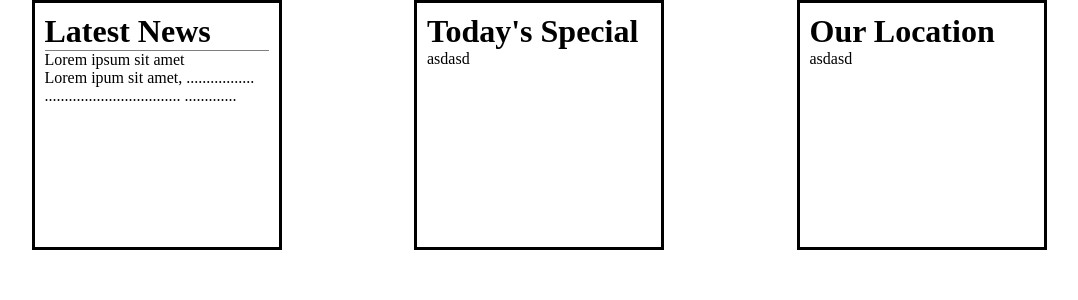
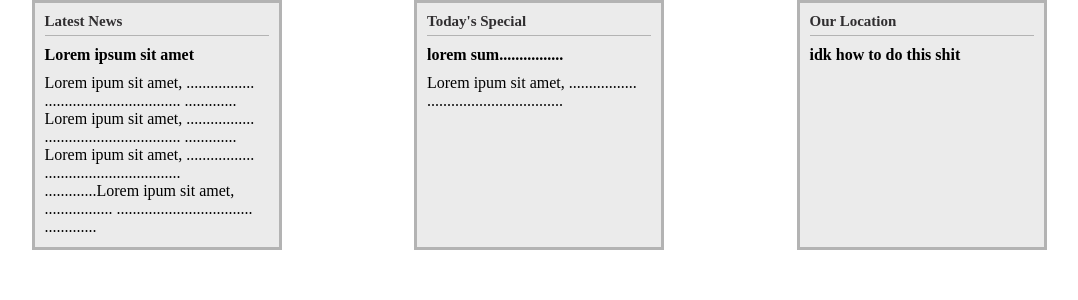
Before and after one commit to Kese-Sweat/group-restaurant, a React (Create React App) app in the folder restaurant/: page / in a window 1280 px wide. Shown: the top 300 px of the page, without its empty margins (101-1179 px from the left). Built offline with nearby package versions, Linux system fonts and the light colour scheme.

Commit message:
added content

```diff
--- a/restaurant/src/components/Cards.js
+++ b/restaurant/src/components/Cards.js
@@ -11,23 +11,33 @@ return(
 <div>
     <ul className="cardsList">
         <li className="cardsContent">
-            <h1 className="news">Latest News</h1>
-            <span>Lorem ipsum sit amet</span><br></br>
-            <span>Lorem ipum sit amet, .................
+            <h1 className="cardHeader">Latest News</h1>
+            <span className="cardTitle">Lorem ipsum sit amet</span><br></br>
+            <p className="cardsParagraph">Lorem ipum sit amet, .................
+                ..................................
+                ............. Lorem ipum sit amet, .................
                 ..................................
                 .............
-            </span>
+                Lorem ipum sit amet, .................
+                ..................................
+                .............Lorem ipum sit amet, .................
+                ..................................
+                .............
+            </p>
 
 
         </li>
         <li className="cardsContent">
-            <h1>Today's Special</h1>
-            <span>asdasd</span>
+            <h1 className="cardHeader">Today's Special</h1>
+            <span className="cardTitle">lorem sum................</span>
+            <p className="cardsParagraph"> Lorem ipum sit amet, .................
+                ..................................
+            </p>
 
         </li>
         <li className="cardsContent">
-            <h1>Our Location</h1>
-            <span>asdasd</span>
+            <h1 className="cardHeader">Our Location</h1>
+            <span className="cardTitle">idk how to do this shit</span>
 
         </li>
 
--- a/restaurant/src/styles/Cards.css
+++ b/restaurant/src/styles/Cards.css
@@ -18,11 +18,28 @@
     height: 250px;
     border-style: solid;
     padding: 10px;
+
+    background-color: rgb(235,235,235);
+    border-color: rgb(179,179,179);
+
 }
 
-.news{
+.cardHeader{
 
-    border-bottom: grey;
+    border-bottom: rgb(179,179,179);
     border-bottom-style: solid;
     border-width: thin;
+    font-size: 15px;
+    color: rgb(48,46,48);
+    padding-bottom: 5px;
+    margin-bottom: 10px;
 }
+
+.cardsParagraph{
+    margin-top: 10px;
+}
+
+.cardTitle{
+
+    font-weight: 600;
+}
```
